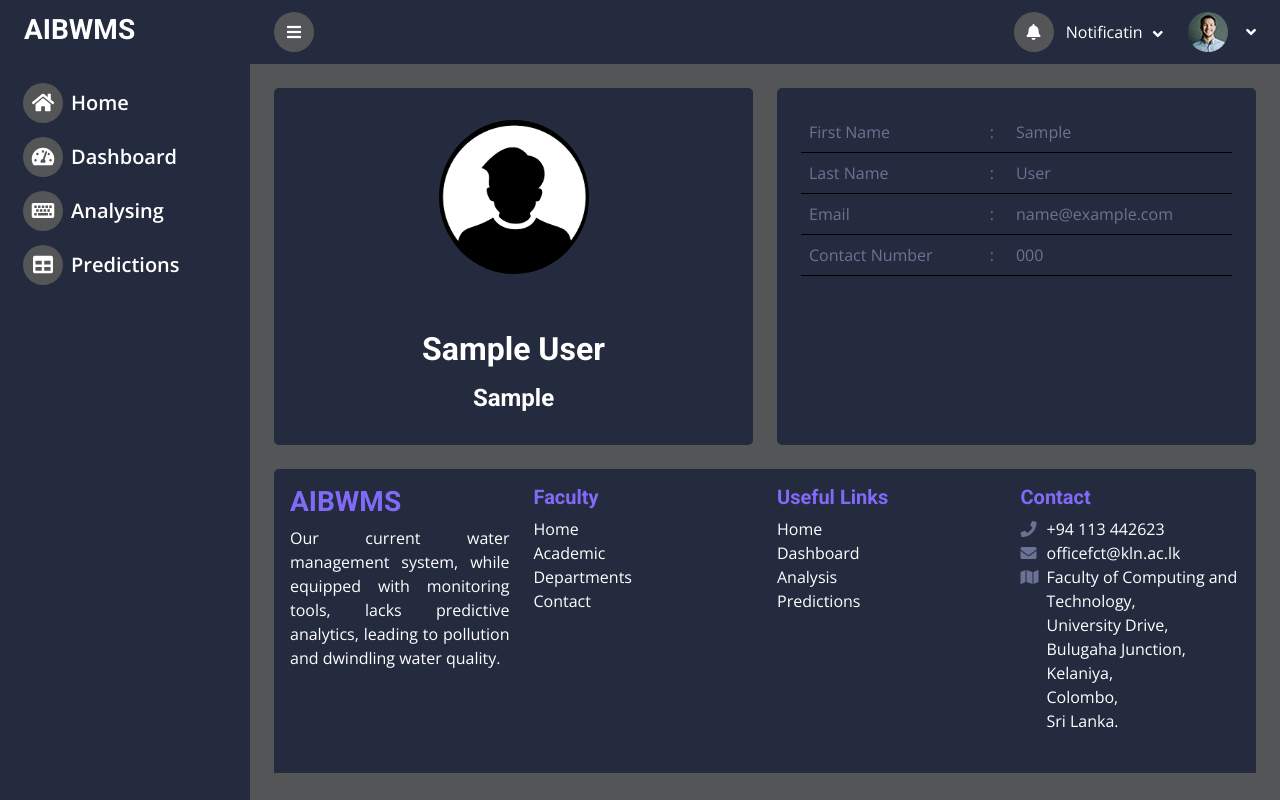
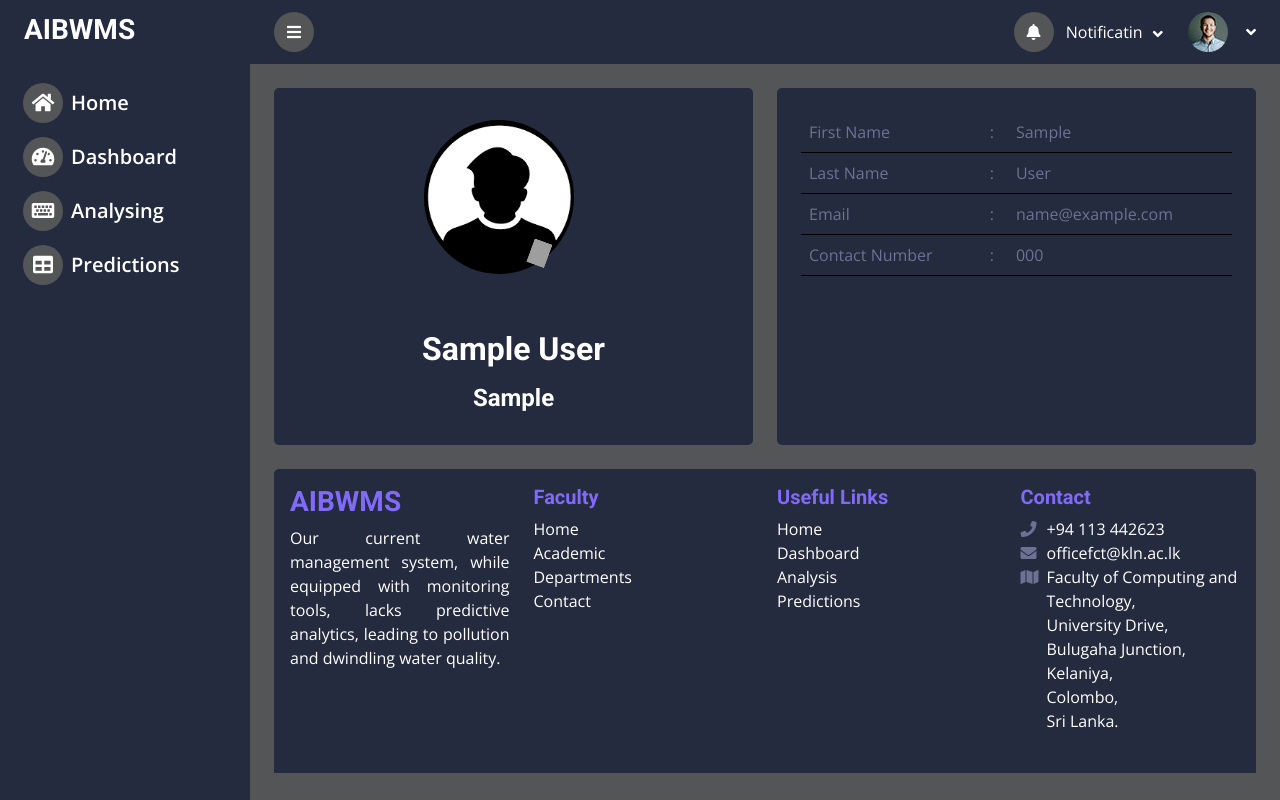
Before and after one commit to Apeksha-P/AI-Based-Water-Management-System, a Flask app: page /profile in a window 1280 px wide. Run offline with Flask 3, Linux system fonts and the light colour scheme; the visitor is signed in with stand-in values (Sample User, id 1); tables that the repository leaves empty hold one stand-in row (values such as "Sample post"); some libraries are stand-ins or nearby versions; grey boxes are pictures that could not be loaded.

Commit message:
Committing changes to templates/profile.html

```diff
--- a/templates/profile.html
+++ b/templates/profile.html
@@ -96,6 +96,7 @@
                     <div class="bg-secondary rounded h-100 p-4 pt-4">
                         <div class="text-center">
                             <img src="{{ url_for('static', filename='img/profile.png') }}" alt="" class="rounded-circle pt-2 pb-2" width="150">
+                            <img src="{{ url_for('static', filename='img/pencil.png') }}" alt="Edit" width="25px" style="padding-top: 40px; position: relative; top:50px; left: -70px; transform: rotate(-70deg)">
                             <h2 class="pt-5">{{ user.fname }}  {{ user.lname }}</h2>
                             <h4 class="pt-2">{{ user.position }}</h4>
                         </div>
```
